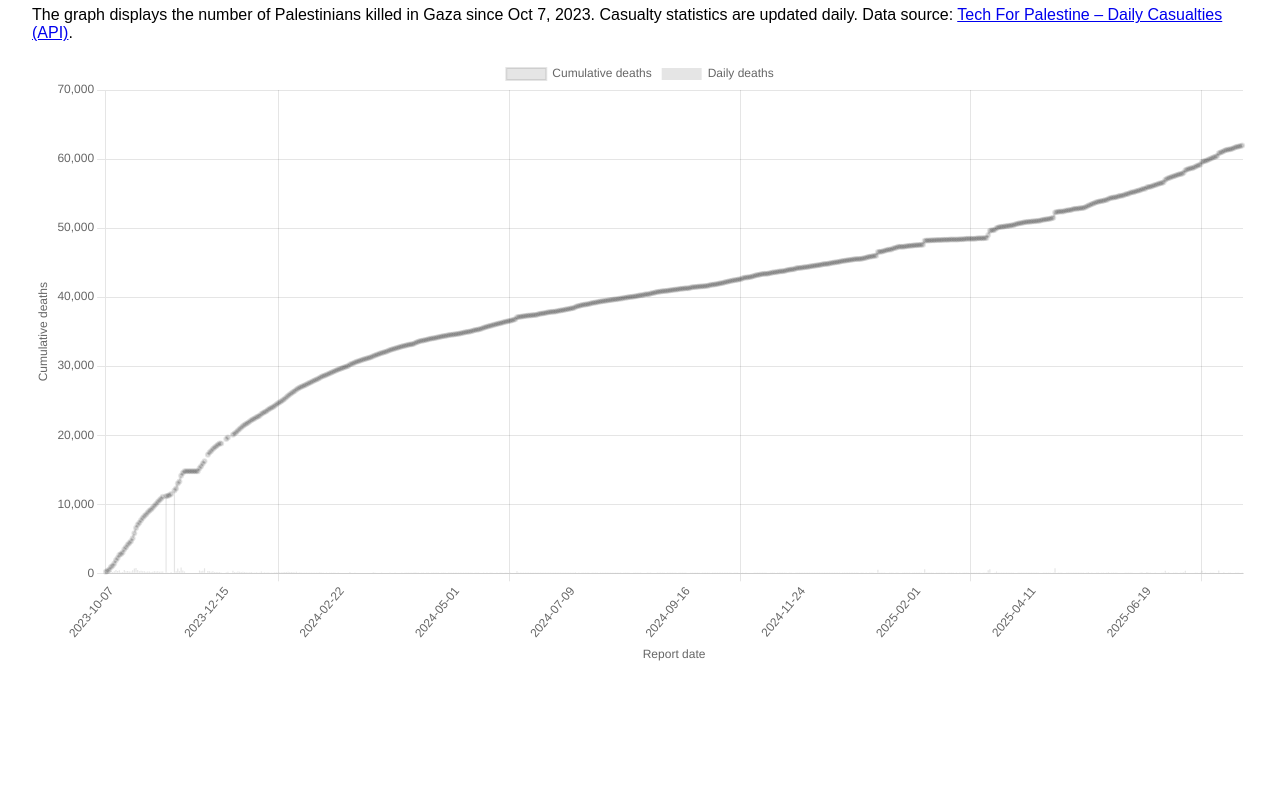
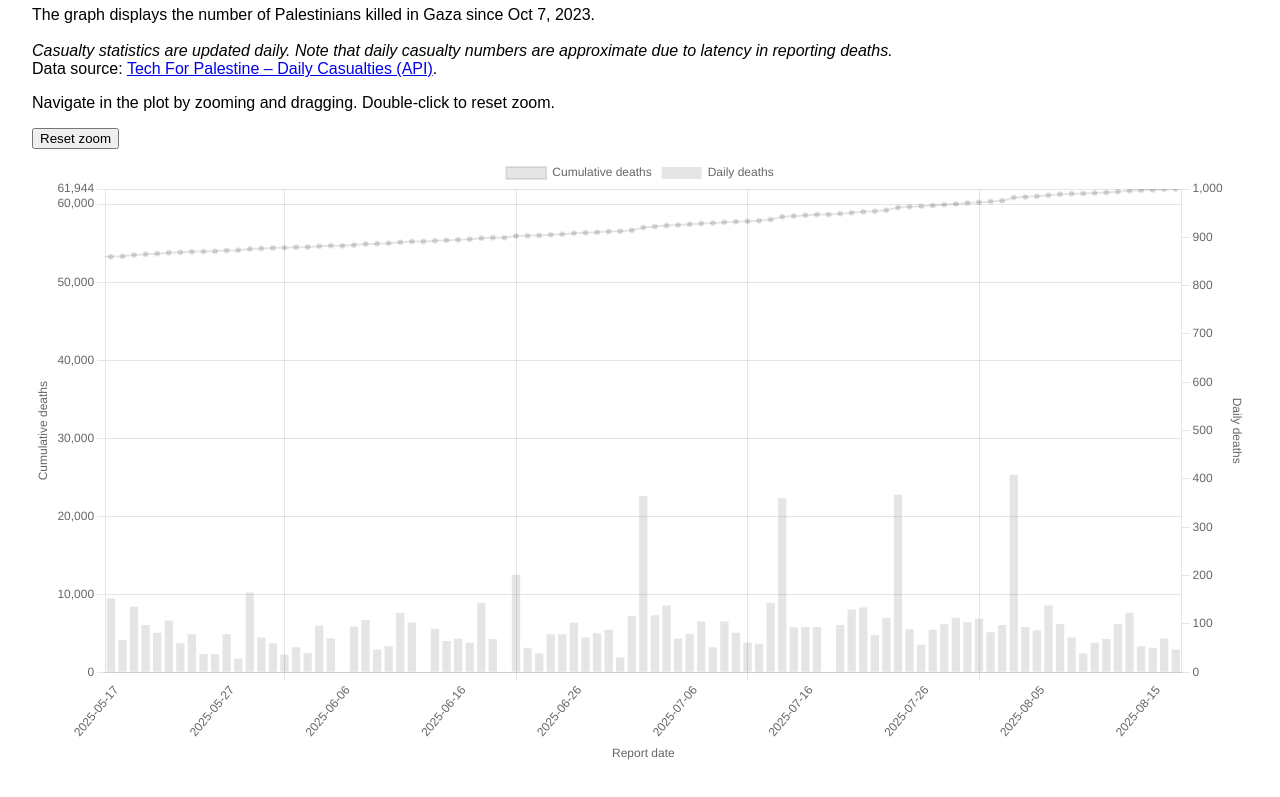
Before and after one commit to ktvedt/palestine-dashboard, a plain HTML site: page index.html in a window 1280 px wide. Shown: the part 84-881 px from the top of the page. Before the commit the page ends 800 px from the top, so only its background shows below. Drawn offline with nearby package versions, Linux system fonts and the light colour scheme; some packages are replaced by stand-ins of ours; a script that the page names is missing.

Commit message:
added plot dragging/zooming

```diff
--- a/index.html
+++ b/index.html
@@ -4,14 +4,28 @@
   <meta charset="utf-8">
   <title>Palestinian Casualties Dashboard</title>
   <script src="https://cdn.jsdelivr.net/npm/chart.js@3.7.0/dist/chart.min.js"></script>
+  <script src="https://cdn.jsdelivr.net/npm/chartjs-plugin-zoom@2.0.1/dist/chartjs-plugin-zoom.min.js"></script>
+  <script>
+    (function(){
+      if (window.ChartZoom && window.Chart && typeof window.Chart.register === 'function') {
+        window.Chart.register(window.ChartZoom);
+      } else {
+        console.warn('Chart.js zoom plugin not found or Chart not ready');
+      }
+    })();
+  </script>
   <style>
     body { font-family: Arial, sans-serif; margin: 2rem; }
-    canvas { max-width: 100%; height: 400px; }
+    canvas { max-width: 100%; height: 400px; touch-action: none; }
   </style>
 </head>
 <body>
-  <h1>Palestinian Casualties Dashboard</h1>
-  <p>The graph displays the number of Palestinians killed in Gaza since Oct 7, 2023. Casualty statistics are updated daily. Data source: <a href="https://data.techforpalestine.org/api/v2/casualties_daily.json" target="_blank" rel="noopener">Tech For Palestine – Daily Casualties (API)</a>.</p>
+  <h1>Palestinian death toll since Oct 2023</h1>
+  <p>The graph displays the number of Palestinians killed in Gaza since Oct 7, 2023. <br> <br>
+    <i>Casualty statistics are updated daily. Note that daily casualty numbers are approximate due to latency in reporting deaths.</i> <br>
+    Data source: <a href="https://data.techforpalestine.org/api/v2/casualties_daily.json" target="_blank" rel="noopener">Tech For Palestine – Daily Casualties (API)</a>.</p>
+  <p>Navigate in the plot by zooming and dragging. Double-click to reset zoom.</p>
+    <button id="resetZoom" style="margin-bottom:0.5rem">Reset zoom</button>
   <canvas id="cumulativeChart"></canvas>
   <script>
     fetch('casualties_daily.json')
@@ -19,15 +33,32 @@
       .then(data => {
         const dates = data.map(item => item.report_date);
         const cumulativeDeaths = data.map(item => item.killed_cum);
+        const latestCum = cumulativeDeaths[cumulativeDeaths.length - 1] || 0;
+        const lastKnownCum = (arr, i) => {
+          for (let j = i; j >= 0; j--) {
+            const v = arr[j]?.killed_cum;
+            if (typeof v === 'number' && isFinite(v)) return v;
+          }
+          return 0;
+        };
         const dailyDeaths = data.map((item, idx) => {
-          if (typeof item.killed === 'number') return item.killed;
-          if (idx === 0) return item.killed_cum || 0;
-          const prev = data[idx - 1].killed_cum ?? 0;
-          const curr = item.killed_cum ?? 0;
+          if (typeof item.killed === 'number' && isFinite(item.killed)) return item.killed;
+          const curr = (typeof item.killed_cum === 'number' && isFinite(item.killed_cum)) ? item.killed_cum : null;
+          if (curr === null) return 0;
+          const prev = lastKnownCum(data, idx - 1);
           return Math.max(0, curr - prev);
         });
+        const maxDaily = dailyDeaths.reduce((m, v) => Math.max(m, v || 0), 0);
+        const parseDate = (s) => new Date(s + 'T00:00:00Z');
+        const lastDate = parseDate(dates[dates.length - 1]);
+        const threeMonthsAgo = new Date(lastDate);
+        threeMonthsAgo.setMonth(threeMonthsAgo.getMonth() - 3);
+        let defaultMinIndex = 0;
+        for (let i = dates.length - 1; i >= 0; i--) {
+          if (parseDate(dates[i]) < threeMonthsAgo) { defaultMinIndex = i + 1; break; }
+        }
         const ctx = document.getElementById('cumulativeChart').getContext('2d');
-        new Chart(ctx, {
+        const chart = new Chart(ctx, {
           type: 'line',
           data: {
             labels: dates,
@@ -38,7 +69,8 @@
               fill: false,
               tension: 0.1,
               pointRadius: 2,
-              pointHoverRadius: 3
+              pointHoverRadius: 3,
+              yAxisID: 'y',
             },
             {
               type: 'bar',
@@ -46,7 +78,7 @@
               data: dailyDeaths,
               borderWidth: 0,
               order: 1,
-              yAxisID: 'y'
+              yAxisID: 'y1'
             }
             ]
           },
@@ -54,11 +86,59 @@
             responsive: true,
             interaction: { mode: 'index', intersect: false },
             scales: {
-              x: { title: { display: true, text: 'Report date' }, ticks: { maxTicksLimit: 10, autoSkip: true } },
-              y: { title: { display: true, text: 'Cumulative deaths' }, grace: '5%' }
+              x: {
+                title: { display: true, text: 'Report date' },
+                ticks: { maxTicksLimit: 10, autoSkip: true },
+                min: defaultMinIndex
+              },
+              y: {
+                title: { display: true, text: 'Cumulative deaths' },
+                min: 0,
+                max: latestCum
+              },
+              y1: {
+                position: 'right',
+                title: { display: true, text: 'Daily deaths' },
+                min: 0,
+                beginAtZero: true,
+                suggestedMax: Math.max(500, Math.ceil(maxDaily * 1.2 / 100) * 100),
+                grid: { drawOnChartArea: false }
+              }
+            },
+            plugins: {
+              zoom: {
+                limits: {
+                  y: { min: 0, max: latestCum },
+                  y1: { min: 0, max: Math.max(1000, Math.ceil(maxDaily * 5 / 100) * 100) }
+                },
+                pan: { enabled: true, mode: 'x', modifierKey: null },
+                zoom: {
+                  wheel: { enabled: true },
+                  pinch: { enabled: true },
+                  drag: { enabled: true },
+                  mode: 'x' // keep wheel/pinch zoom constrained to X to avoid exploding Y1; drag-zoom is X as well
+                }
+              },
+              tooltip: {
+                callbacks: {
+                  label: function(context) {
+                    return `${context.dataset.label}: ${context.parsed.y.toLocaleString()}`;
+                  }
+                }
+              }
             }
           }
         });
+        // Reset zoom via button
+        const resetBtn = document.getElementById('resetZoom');
+        if (resetBtn) {
+          resetBtn.addEventListener('click', () => chart.resetZoom());
+        }
+        // Reset zoom on double-click on the canvas
+        const canvasEl = document.getElementById('cumulativeChart');
+        if (canvasEl) {
+          canvasEl.addEventListener('dblclick', () => chart.resetZoom());
+        }
       })
       .catch(error => console.error('Error loading data:', error));
   </script>
```
